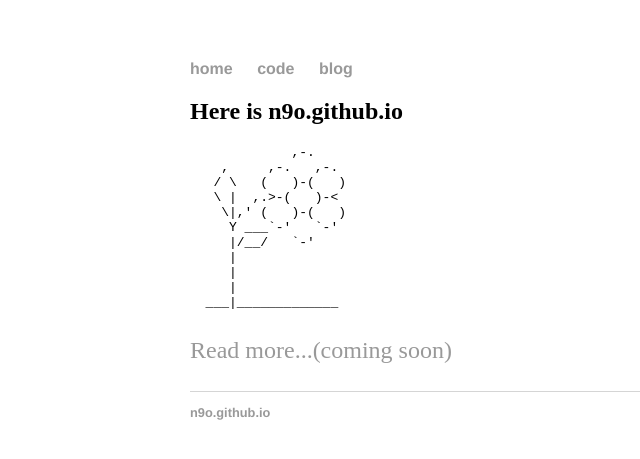
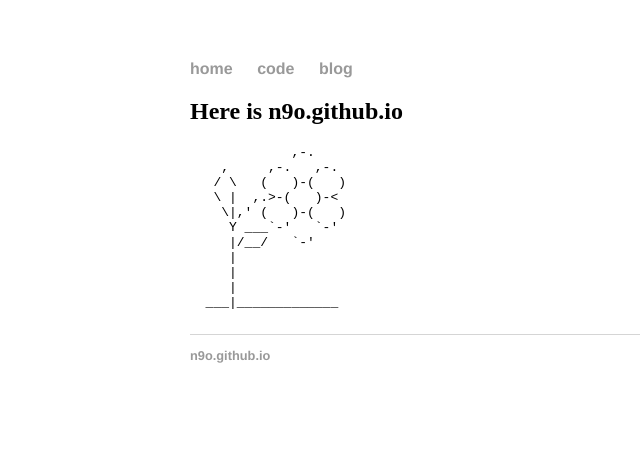
Before and after one commit to n9o/n9o, a Jekyll site: the page built from index.html, in a window 1280 px wide. Shown: the top 459 px of the page, without its empty margins (2-642 px from the left). Built offline with Jekyll 4.4.1, drawn with Linux system fonts in a browser that asks for light colours.

Commit message:
Update index.html

```diff
--- a/index.html
+++ b/index.html
@@ -16,5 +16,5 @@ title: n9o.github.io
      |
   ___|_____________
 </pre>
-  <p><a href="/about">Read more...(coming soon)</a></p>
+  <p><!--<a href="/about">Read more...(coming soon)</a>--></p>
 </div><!-- /.blurb -->
```
